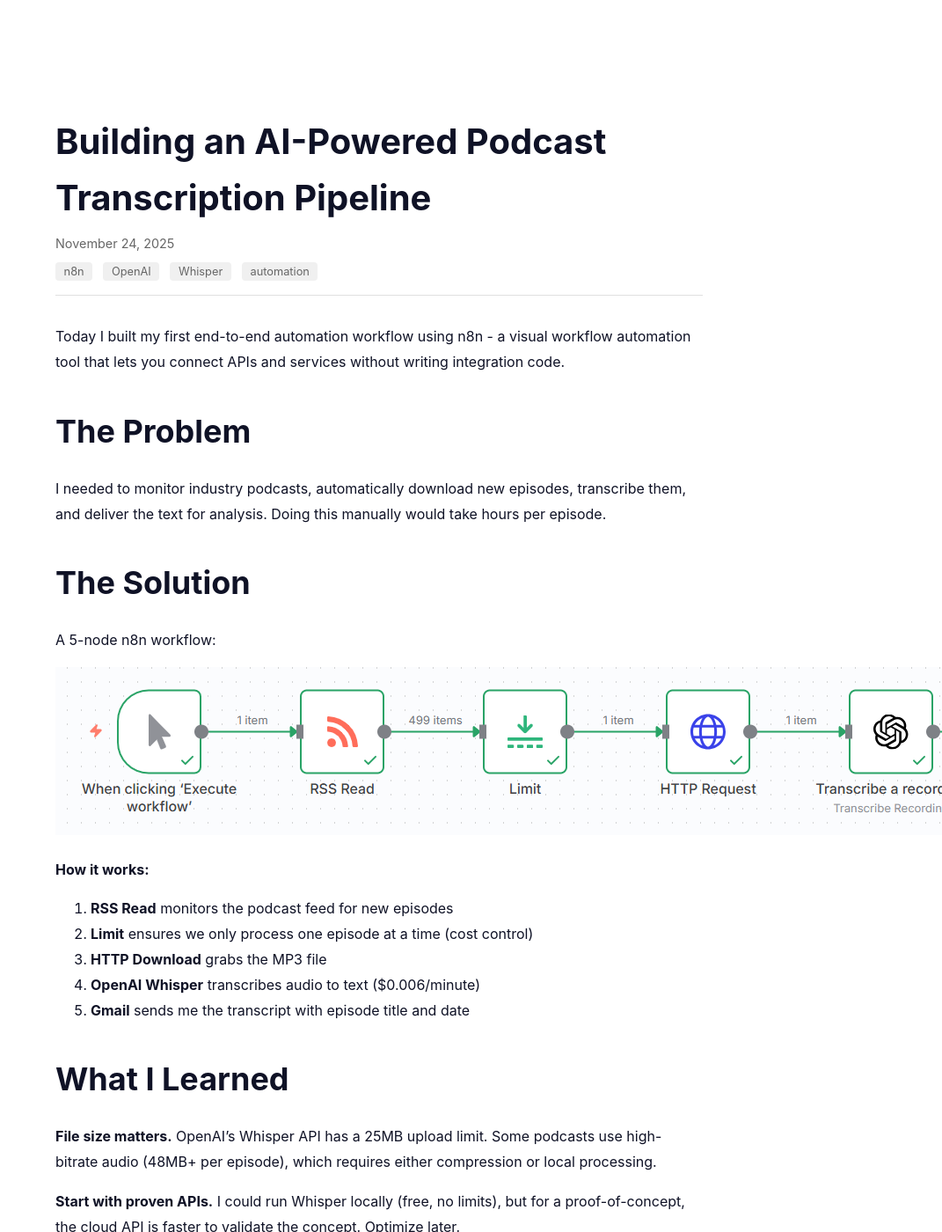
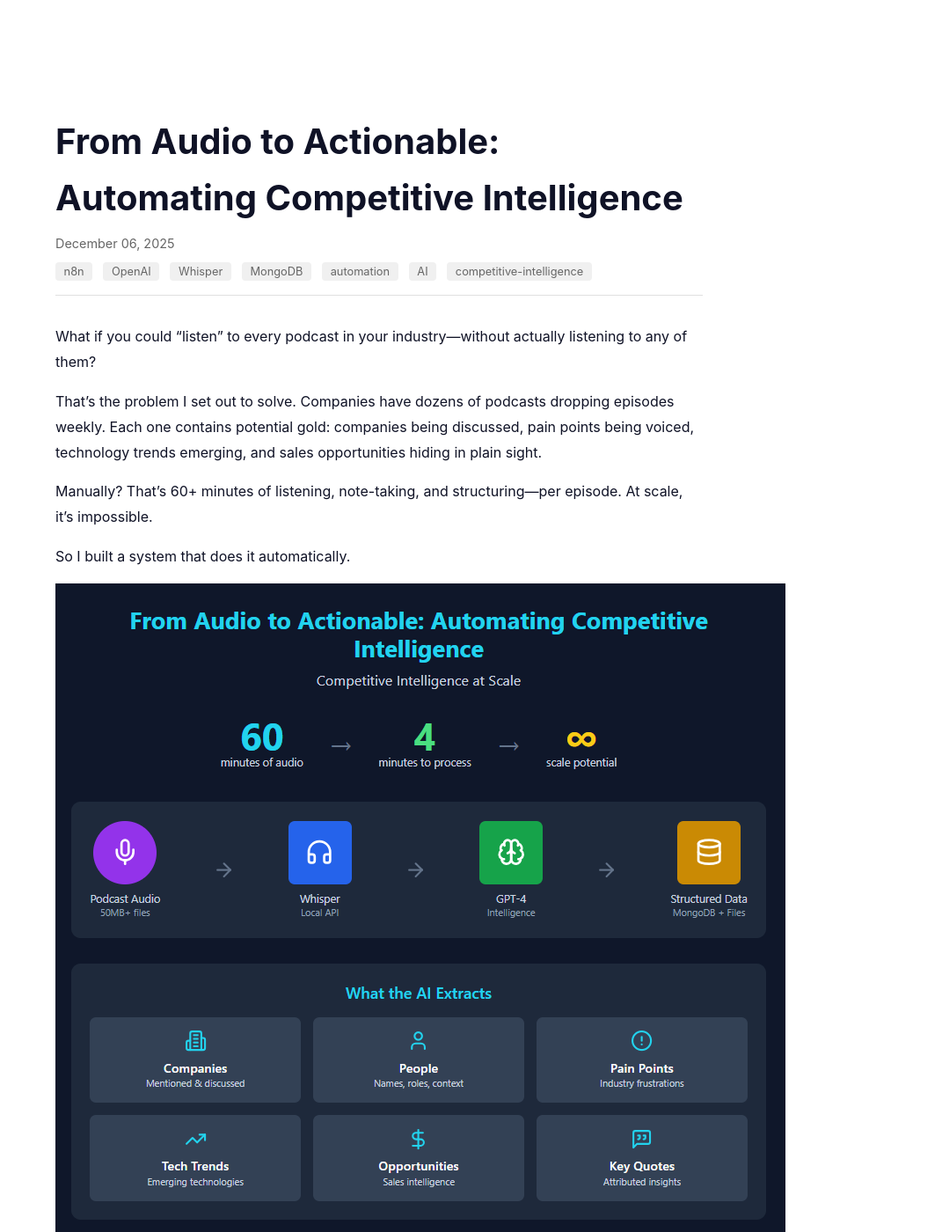
Before and after one commit to lph10gator/portfolio-site, a Jekyll site: the page built from _posts/2025-11-24-first-n8n-workflow.md, in a window 1280 px wide and 1400 px high. Shown: the whole window at 88% size, without its empty margins (209-1280 px from the left). Built offline with Jekyll 4.4.1, drawn with Linux system fonts in a browser that asks for light colours; some of the changed text lies outside the part shown.

Commit message:
Promote DEV to PROD: lph10gator/portfolio-site-dev@0fcbf693ee68c40a1e4e7d37e515cecaf0d2c65b

```diff
--- a/_posts/2025-11-24-first-n8n-workflow.md
+++ b/_posts/2025-11-24-first-n8n-workflow.md
@@ -1,54 +1,16 @@
 ---
 layout: post
-title: "Building an AI-Powered Podcast Transcription Pipeline"
-date: 2025-11-24
-tags: [n8n, OpenAI, Whisper, automation]
+title: "From Audio to Actionable: Automating Competitive Intelligence"
+date: 2025-12-06
+tags: [n8n, OpenAI, Whisper, MongoDB, automation, AI, competitive-intelligence]
 ---
 
-Today I built my first end-to-end automation workflow using n8n - a visual workflow automation tool that lets you connect APIs and services without writing integration code.
+What if you could "listen" to every podcast in your industry—without actually listening to any of them?
 
-## The Problem
+That's the problem I set out to solve. Companies have dozens of podcasts dropping episodes weekly. Each one contains potential gold: companies being discussed, pain points being voiced, technology trends emerging, and sales opportunities hiding in plain sight.
 
-I needed to monitor industry podcasts, automatically download new episodes, transcribe them, and deliver the text for analysis. Doing this manually would take hours per episode.
+Manually? That's 60+ minutes of listening, note-taking, and structuring—per episode. At scale, it's impossible.
 
-## The Solution
+So I built a system that does it automatically.
 
-A 5-node n8n workflow:
-
-![n8n workflow](/images/n8n-rss-transcription-workflow.png)
-
-**How it works:**
-
-1. **RSS Read** monitors the podcast feed for new episodes
-2. **Limit** ensures we only process one episode at a time (cost control)
-3. **HTTP Download** grabs the MP3 file
-4. **OpenAI Whisper** transcribes audio to text ($0.006/minute)
-5. **Gmail** sends me the transcript with episode title and date
-
-## What I Learned
-
-**File size matters.** OpenAI's Whisper API has a 25MB upload limit. Some podcasts use high-bitrate audio (48MB+ per episode), which requires either compression or local processing.
-
-**Start with proven APIs.** I could run Whisper locally (free, no limits), but for a proof-of-concept, the cloud API is faster to validate the concept. Optimize later.
-
-**Safety controls are essential.** Runaway automation loops can rack up unexpected charges. Built-in limits (max episodes per day, cost thresholds) prevent surprises.
-
-## Cost Analysis
-
-| Item | Cost |
-|------|------|
-| 30-minute episode | ~$0.18 |
-| Weekly monitoring (2 podcasts) | ~$0.72 |
-| Monthly total | ~$3.00 |
-
-For competitive intelligence value, that's negligible.
-
-## Next Steps
-
-- Add Claude API integration for automated analysis and summarization
-- Build weekly digest email with key insights
-- Evaluate local Whisper for larger files (now that I have 32GB RAM)
-
----
-
-*This is part of my transition from 15 years of government data engineering into AI automation and startup engineering. More notes to come.*
+![Pipeline Infographic](/images/podcast-pipeline-infographic.png)
```
Also changed, not shown: images/podcast-pipeline-infographic.png (added).
